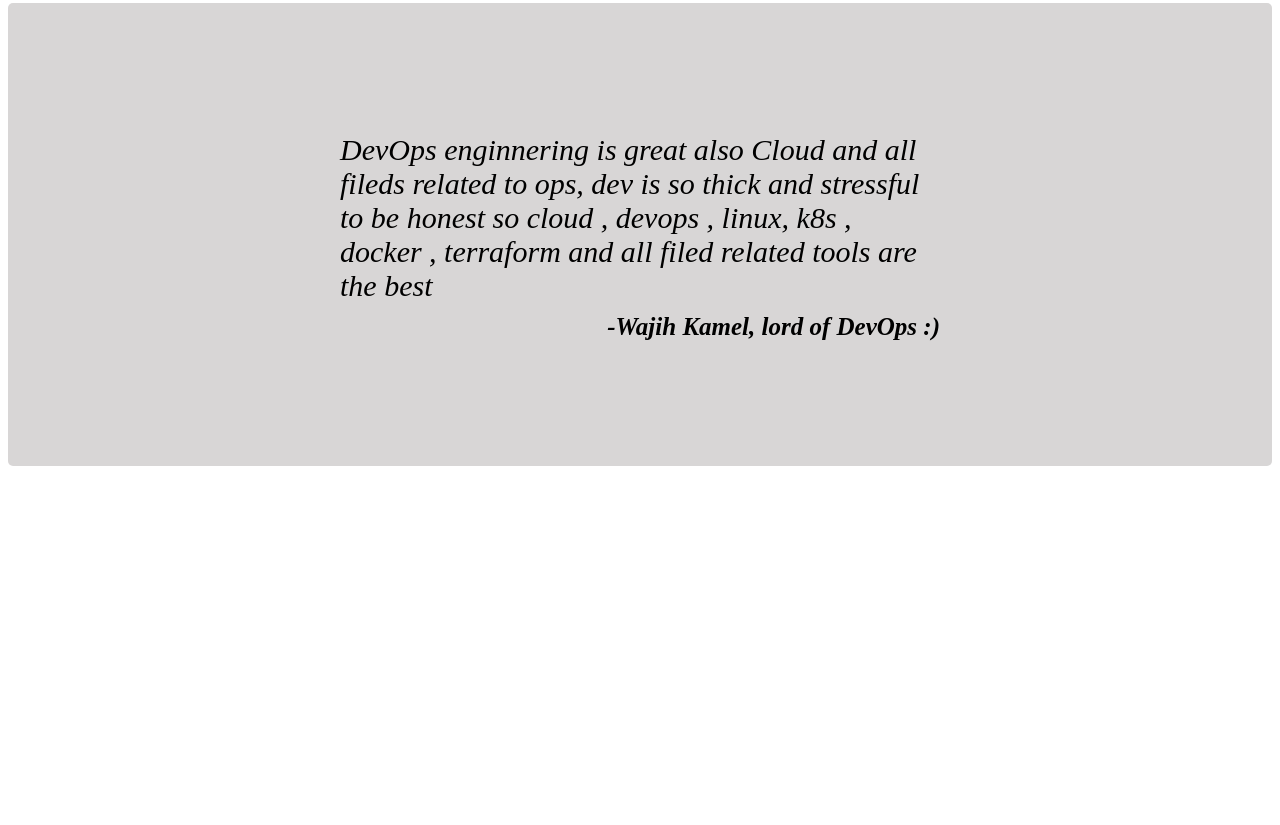
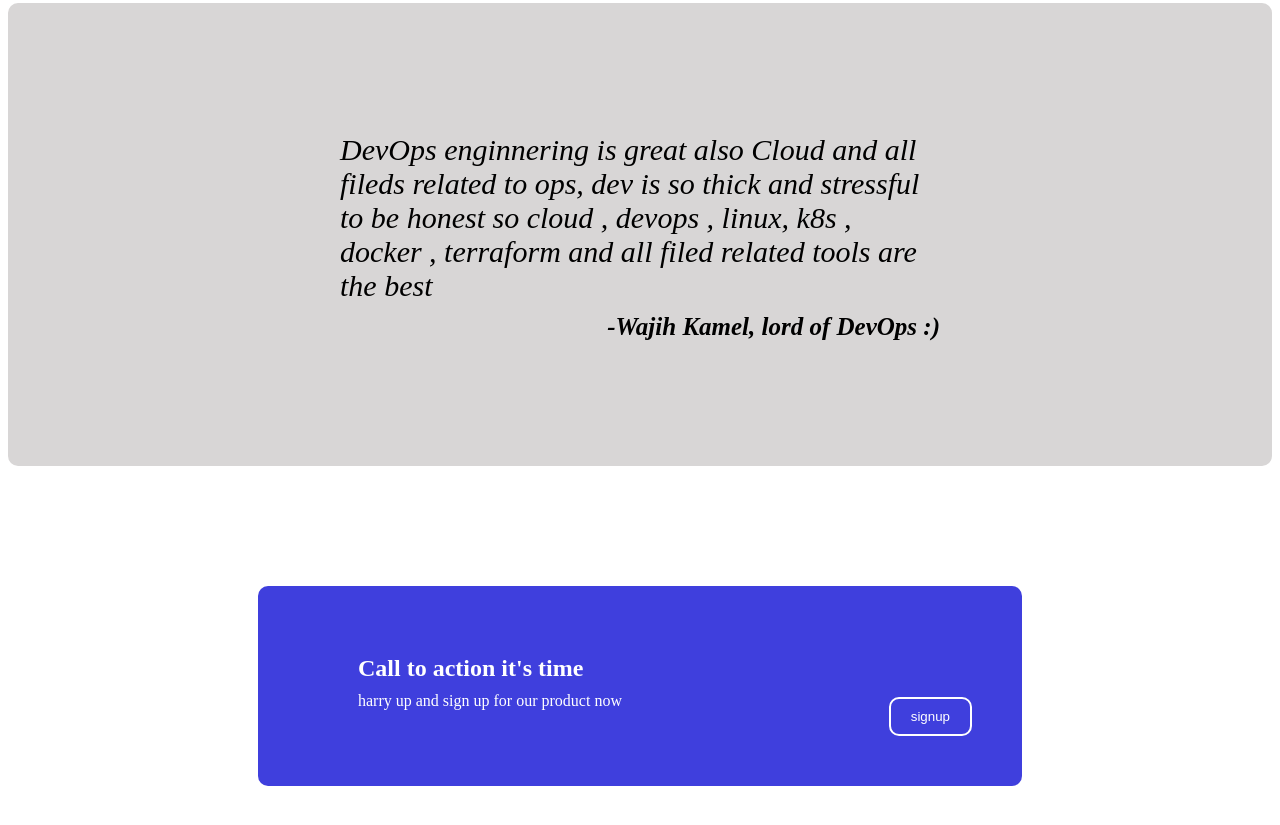
Before and after one commit to wajih-kamel/TOP_LandingPage, a plain HTML site: page index.html in a window 1280 px wide. Shown: the part 881-1706 px from the top of the page. Before the commit the page ends 1355 px from the top, so only its background shows below. Drawn offline with Linux system fonts and the light colour scheme.

Commit message:
adding signup section

```diff
--- a/index.html
+++ b/index.html
@@ -70,6 +70,15 @@
 
     <div class="signup">
 
+        <div class="signupbox">
+
+            <h2>Call to action it's time</h2>
+            <p>harry up and sign up for our product now</p>
+            <button class="button">signup</button>
+
+        </div>
+
+
 
 
     </div>
--- a/style.css
+++ b/style.css
@@ -1,7 +1,7 @@
 
 /* 1 HEADER section  */
 
-*{border-radius: 5px;}
+*{border-radius: 10px;}
 body{
     display: flex;
     flex-direction: column;
@@ -128,3 +128,41 @@ h1{
     font-size: 25px;
     font-weight: bold;
 }
+
+
+
+/* 3 SINGUP section  */
+
+.signup{
+
+    display: flex;
+    padding: 100px 250px;
+    justify-content: center;
+}
+
+.signupbox{
+    color: white;
+    display: flex;
+    flex-direction: column;
+    align-items:flex-start;
+    margin-top: 20px;
+    background-color: #3f3fdd;
+    min-width: 600px;
+    min-height: 100px;
+    padding: 50px;
+    padding-left: 100px;
+    flex: 1 1 auto;
+}
+
+.signupbox button{
+
+    align-self: self-end;
+    margin-top: -60px;
+    background-color: #3f3fdd;
+    border: solid 2px white;
+}
+
+.signupbox p{
+    flex: 1;
+    margin-top: -10px;
+}
```
